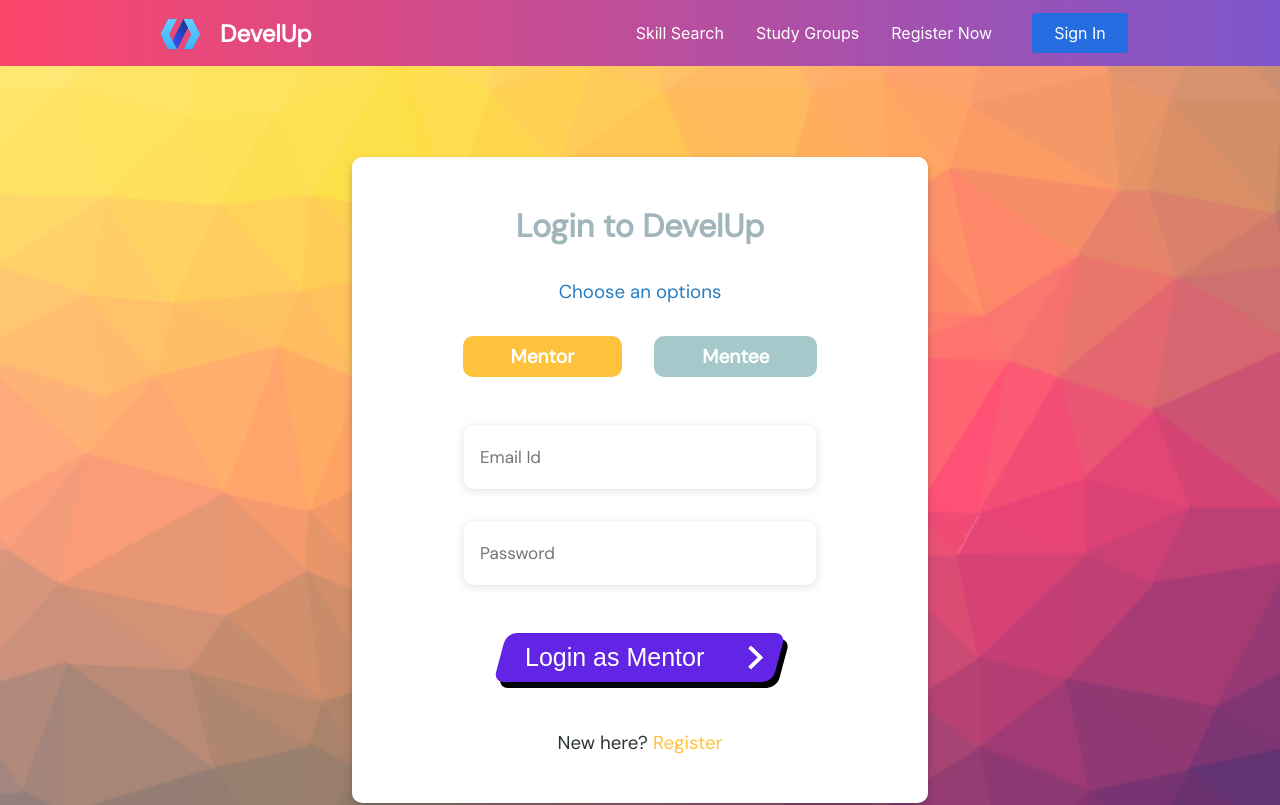
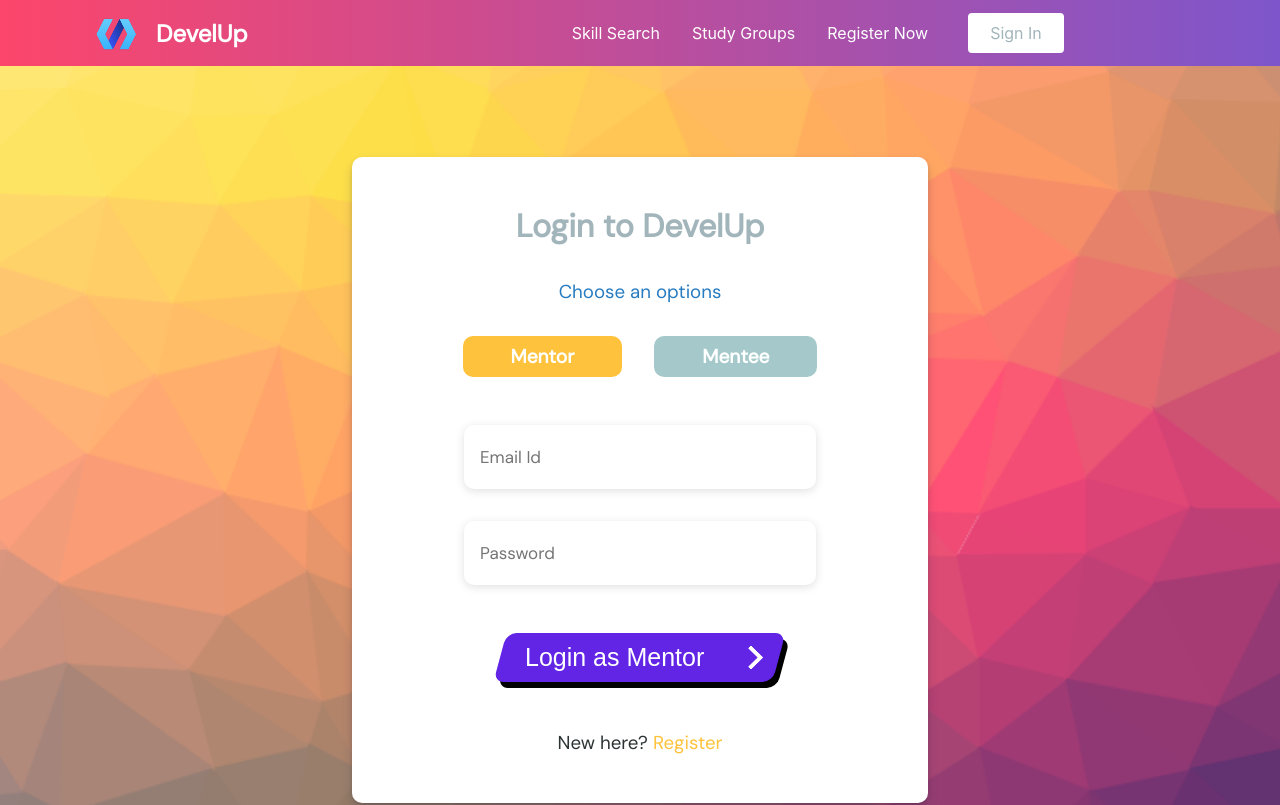
Before and after one commit to aryanjangid/DevelUp, a React (Create React App) app in the folder client/: page /login in a window 1280 px wide. Shown: the top 805 px of the page. Built offline with nearby package versions, Linux system fonts and the light colour scheme; no server answers.

Commit message:
css updated

```diff
--- a/client/src/pages/Home/Home.jsx
+++ b/client/src/pages/Home/Home.jsx
@@ -3,7 +3,7 @@ import Button from '../../components/Button'
 import classes from './home.module.css'
 import Model from '../../components/Models/Team';
 import background from '../../Assets/chatsbackground.png'
-import tempback from '../../Assets/tempback.png'
+import tempback from '../../Assets/back2.png'
 import { Canvas } from '@react-three/fiber';
 import { OrbitControls } from '@react-three/drei';
 
@@ -17,7 +17,7 @@ export default function Home() {
         <div className={classes.landingLeftDiv}>
           <h1><span>MENTORING AND HELPING</span> EACH OTHER TO LEARN NEW SKILLS</h1>
           <h2 >We are building a robust and influential network that will assist juniors in connecting with and learning from their mentors </h2>
-          <div style={{ marginTop: "3rem" }}><Button color="#a351ae" center="1" name="Explore" to="/search"></Button></div>
+          <div style={{ marginTop: "3rem" }}><Button color="#4262ff" center="1" name="Explore" to="/search"></Button></div>
         </div>
         <div className={classes.threejsDiv}>
           <Canvas>
@@ -36,7 +36,7 @@ export default function Home() {
 
 
       <div className={classes.secondDiv} style={{
-      backgroundImage: `url(${tempback})`, height: "fitContent"}}>
+      backgroundImage: `url(${tempback})`, height: "fitContent", backgroundRepeat: 'no-repeat',backgroundSize: 'cover'}}>
         <div className={classes.nextDivs}>
           <h1>Want to <span>learn new skill</span></h1>
           <h3>Our secondary goal is to build a strong mentoring relationship between our seasoned seniors and juniors</h3>
--- a/client/src/pages/Navbar/Navbar.jsx
+++ b/client/src/pages/Navbar/Navbar.jsx
@@ -24,7 +24,7 @@ const Navbar = () => {
             }}>
                 <NavLink to='/'>
                     <img style={{ width: "3rem", height: "3rem" }} src={logo} alt='logo' />
-                    <h1 style={{ marginBottom: "2rem", margin: "auto", marginLeft: "1rem" }}>DevelUp</h1>
+                    <h1 style={{ marginBottom: "2rem", margin: "auto", marginLeft: "1rem",color: "white" }}>DevelUp</h1>
 
                 </NavLink>
                 <Bars />
--- a/client/src/pages/Navbar/NavbarElements.js
+++ b/client/src/pages/Navbar/NavbarElements.js
@@ -7,7 +7,7 @@ export const Nav = styled.nav`
   display: flex;
   width:100%;
   justify-content: space-between;
-  padding: 0.5rem calc((100vw - 1000px) / 2);
+  padding: 0.5rem calc((90vw - 1000px) / 2);
   z-index: 10;
 
   /* Third Nav */
@@ -78,9 +78,9 @@ export const NavBtn = styled.nav`
 
 export const NavBtnLink = styled(Link)`
   border-radius: 4px;
-  background: #256ce1;
+  background: #fff;
   padding: 10px 22px;
-  color: #fff;
+  color: #A2B5BB;
   outline: none;
   border: none;
   cursor: pointer;
--- a/client/src/pages/Register/Register.jsx
+++ b/client/src/pages/Register/Register.jsx
@@ -81,7 +81,7 @@ export default function Login() {
                 </form>
                 {
                     selectedOption === "mentor" ?
-                        <div onClick={RegisterUser} style={{ marginTop: '20px', display: 'flex', justifyContent: 'center' }} ><Button name="Register as Mentor" ></Button></div> : <div onClick={RegisterUser} style={{ display: 'flex', justifyContent: 'center' }}><Button name="Register as Mentee" to="/"></Button></div>
+                        <div onClick={RegisterUser} style={{ marginTop: '3rem', display: 'flex', justifyContent: 'center' }} ><Button color='#277BC0' name="Register as Mentor" ></Button></div> : <div onClick={RegisterUser} style={{ display: 'flex', justifyContent: 'center',marginTop: '3rem' }}><Button color='#277BC0' name="Register as Mentee" to="/"></Button></div>
                 }
                 <h3 style={{ marginTop: "2rem" }}>Already a member? <span onClick={() => navigate('/login')} style={{ color: "#FFC23C", cursor: "pointer" }}>LogIn</span></h3>
             </div >
--- a/client/src/pages/Search/Search.jsx
+++ b/client/src/pages/Search/Search.jsx
@@ -45,7 +45,7 @@ export default function Search() {
                 }}></div>
                 <div className={classes.cardImageDiv}><img className={classes.cardImage} src={profile1} alt="Profile" /></div>
                 <div className={classes.cardName}><h1>{user.name}</h1></div>
-                <h3 style={{ margin: "2rem", marginBottom: '0rem' }}>Skills</h3>
+                <h3 style={{ margin: "2rem", marginBottom: '0rem',color:'#277BC0' }}>Skills</h3>
                 <div className={classes.skillsDiv}>
                     {user.skills.map(skill => {
                         return <h3 className={classes.skill}>{skill}</h3>
```
Also changed, not shown: client/src/Assets/back2.png (added).
